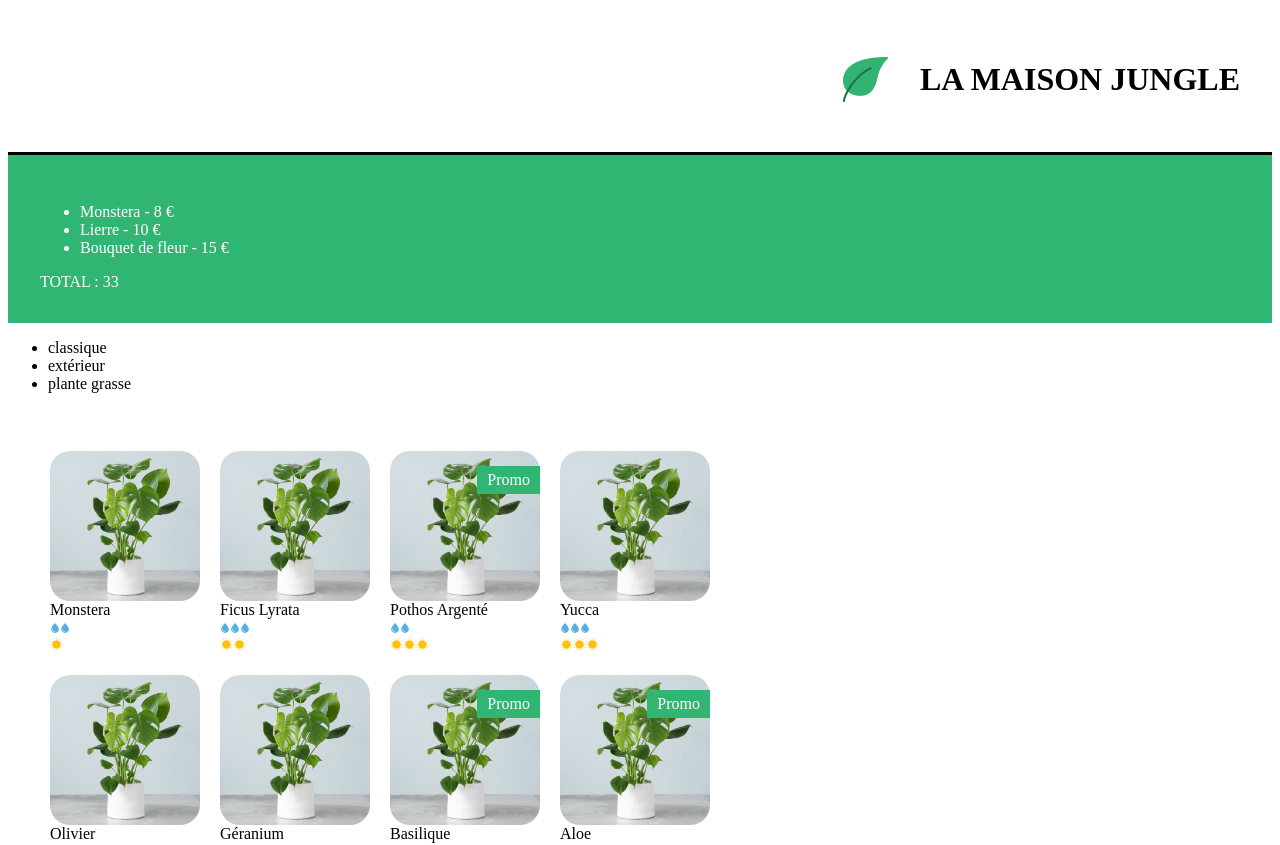
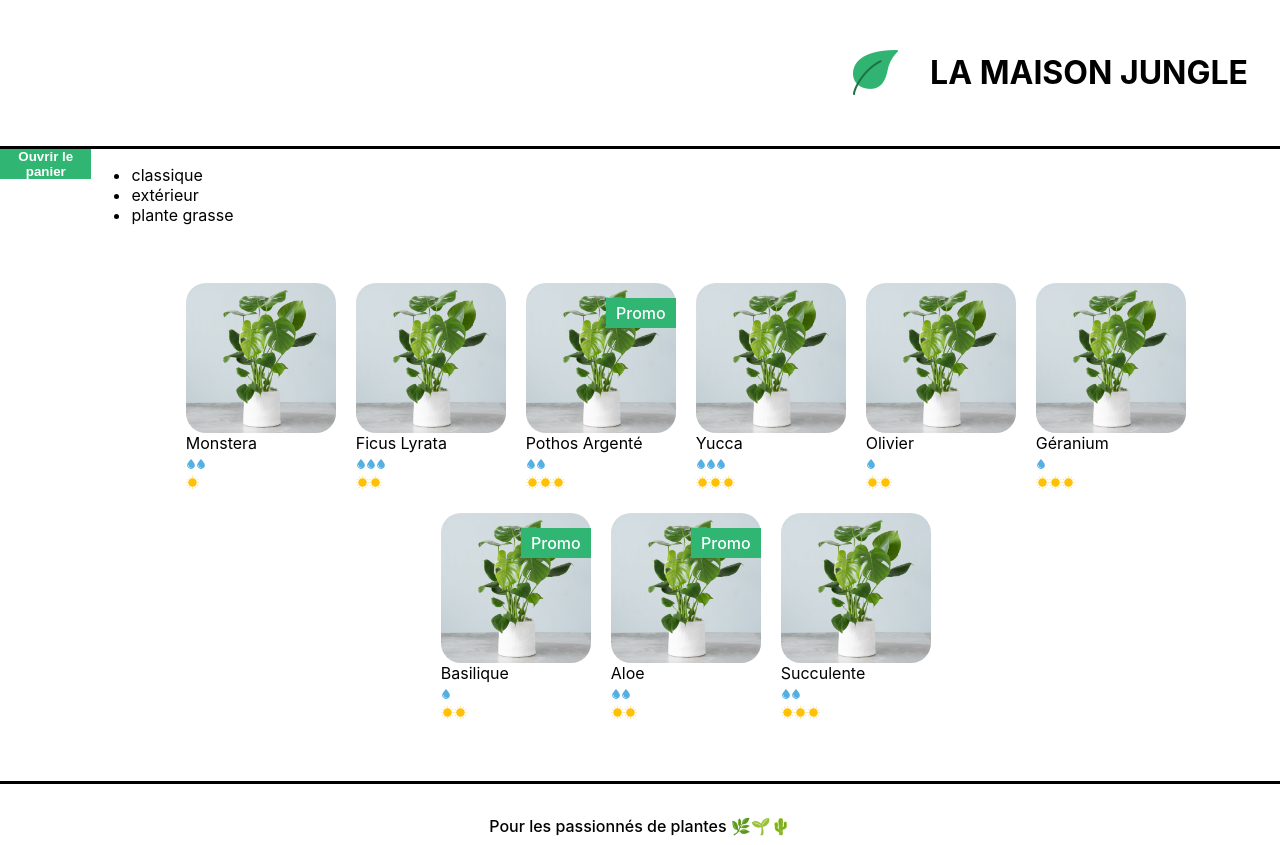
Before and after one commit to davidDC75/la-maison-jungle, a React (Create React App) app: page / in a window 1280 px wide. Shown: the top 845 px of the page. Built offline with nearby package versions, Linux system fonts and the light colour scheme.

Commit message:
Ajout de style pour la page et exercice 1 terminé

```diff
--- a/src/components/Cart.js
+++ b/src/components/Cart.js
@@ -1,36 +1,28 @@
+import { useState } from 'react';
+
 import '../styles/Cart.css';
 
-let plantList = [
-    {
-        "id": 1,
-        "name": "Monstera",
-        "price": 8
-    },
-    {
-        "id": 2,
-        "name": "Lierre",
-        "price": 10
-    },
-    {
-        "id": 3,
-        "name": "Bouquet de fleur",
-        "price": 15
-    }
-];
+function Cart() {
+    const monsteraPrice = 8;
+    const [cart, updateCart] = useState(1);
+    const [isOpen, setIsOpen] = useState(false);
 
-function Cart() {
-    let totalPrice = 0;
-    for (let i=0; i < plantList.length; i++) totalPrice += plantList[i].price;
-    return(
+    return isOpen ?(
         <div className='lmj-cart'>
-            <ul>
-                {plantList.map( (plant, index) => (
-                    <li key={plant.id}>{plant.name} - {plant.price} €</li>
-                ))}
-            </ul>
+            <button className='lmj-cart-toggle-button' onClick={() => setIsOpen(false)}>Fermer le panier</button>
+            <h2>Panier</h2>
             <div>
-                TOTAL : { totalPrice }
+                Monstera : {monsteraPrice}€
+                <button onClick={() => updateCart(cart + 1)}>
+                    Ajouter
+                </button>
             </div>
+            <h3>Total : {monsteraPrice * cart}€</h3>
+            <button onClick={() => updateCart(0)}>Vider le panier</button>
+        </div>
+    ) : (
+        <div className='lmj-car-closed'>
+            <button className='lmj-cart-toggle-button' onClick={() => setIsOpen(true)}>Ouvrir le panier</button>
         </div>
     );
 }
--- a/src/components/Main.js
+++ b/src/components/Main.js
@@ -1,9 +1,11 @@
+import '../styles/Main.css';
+
 import Cart from "./Cart";
 import ShoppingList from "./ShoppingList";
 
 function Main() {
     return(
-        <main>
+        <main className='lmj-main'>
             <Cart />
             <ShoppingList />
         </main>
--- a/src/components/ShoppingList.js
+++ b/src/components/ShoppingList.js
@@ -9,7 +9,7 @@ function ShoppingList() {
             []
     );
     return (
-        <div>
+        <div className="lmj-shopping-list">
             <ul>
                 {categories.map( (cat) => (
                     <li key={cat}>{cat}</li>
--- a/src/index.js
+++ b/src/index.js
@@ -2,6 +2,8 @@ import React from 'react';
 // Ne fonctionne pas avec react version 17
 // import ReactDOM from 'react-dom/client';
 import ReactDOM from 'react-dom';
+
+import './styles/index.css';
 
 import App from './components/App';
 import reportWebVitals from './reportWebVitals';
--- a/src/styles/Cart.css
+++ b/src/styles/Cart.css
@@ -1,5 +1,34 @@
 .lmj-cart {
-    padding: 32px;
-    color: white;
-    background-color: #31b572;
+	color: white;
+	background-color: #31b572;
+	padding: 32px;
+	display: flex;
+	flex-direction: column;
+	justify-content: flex-start;
+	width: 200px;
 }
+
+.lmj-cart-add-button {
+	margin-left: 32px;
+	cursor: pointer;
+}
+
+.lmj-cart-toggle-button {
+	background-color: #31b572;
+	outline: none;
+	border: none;
+	font-weight: 600;
+	cursor: pointer;
+	align-self: self-start;
+	padding: 0;
+	color: white;
+}
+
+.lmj-cart-closed {
+	padding: 32px;
+	width: 200px;
+}
+
+.lmj-cart-closed > button {
+	color: black;
+}
--- /dev/null
+++ b/src/styles/Main.css
@@ -0,0 +1,4 @@
+.lmj-main {
+    display: flex;
+    flex-flow: row nowrap;
+}
--- a/src/styles/ShoppingList.css
+++ b/src/styles/ShoppingList.css
@@ -1,7 +1,11 @@
+.lmj-shopping-list {
+	width: 100%;
+}
+
 .lmj-plant-list {
 	list-style-type: none;
 	padding: 32px;
 	display: flex;
 	flex-wrap: wrap;
-	max-width: 800px;
+	justify-content: center;
 }
--- a/src/styles/index.css
+++ b/src/styles/index.css
@@ -0,0 +1,13 @@
+body {
+    margin: 0;
+    font-family: -apple-system, BlinkMacSystemFont, 'Segoe UI', 'Roboto', 'Oxygen',
+      'Ubuntu', 'Cantarell', 'Fira Sans', 'Droid Sans', 'Helvetica Neue',
+      sans-serif;
+    -webkit-font-smoothing: antialiased;
+    -moz-osx-font-smoothing: grayscale;
+  }
+
+  code {
+    font-family: source-code-pro, Menlo, Monaco, Consolas, 'Courier New',
+      monospace;
+  }
```
Also changed, not shown: 1 other file (tests, documents, lock files or other folders).
